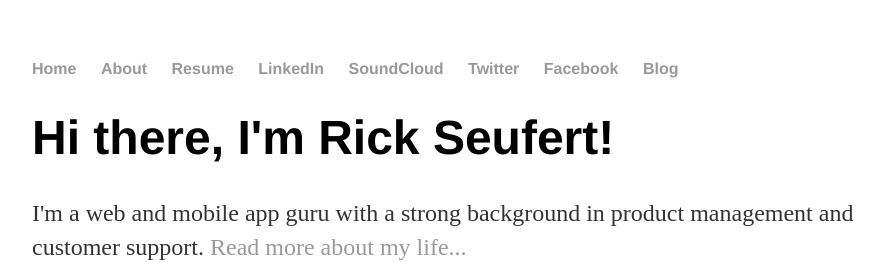
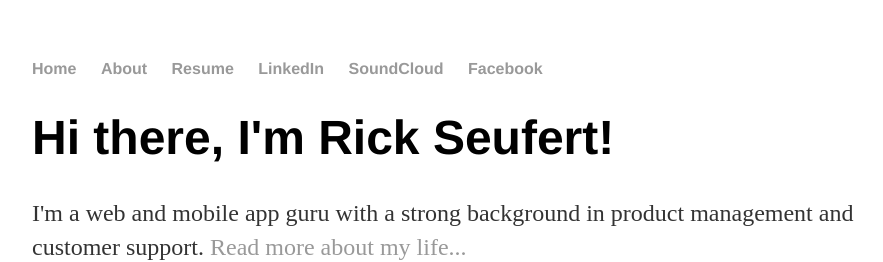
Before and after one commit to rseufert/rseufert.github.io, a Jekyll site: the page built from index.html, in a window 1280 px wide. Shown: the top 262 px of the page, without its empty margins (160-1043 px from the left). Built offline with Jekyll 4.4.1, drawn with Linux system fonts in a browser that asks for light colours.

Commit message:
Removed old links

```diff
--- a/_layouts/default.html
+++ b/_layouts/default.html
@@ -13,9 +13,7 @@
 	        		<li><a href="/resume/resume.pdf" target="_blank">Resume</a></li>
 	        		<li><a href="https://www.linkedin.com/in/rick-seufert-10b63b50" target="_blank">LinkedIn</a></li>
 	        		<li><a href="https://soundcloud.com/the-rick" target="_blank">SoundCloud</a></li>
-	        		<li><a href="https://twitter.com/AtmoRick" target="_blank">Twitter</a></li>
 	        		<li><a href="https://www.facebook.com/sickreufert" target="_blank">Facebook</a></li>
-	        		<li><a href="/blog">Blog</a></li>
 	    		</ul>
 			</nav>
 			<div class="container">
```
